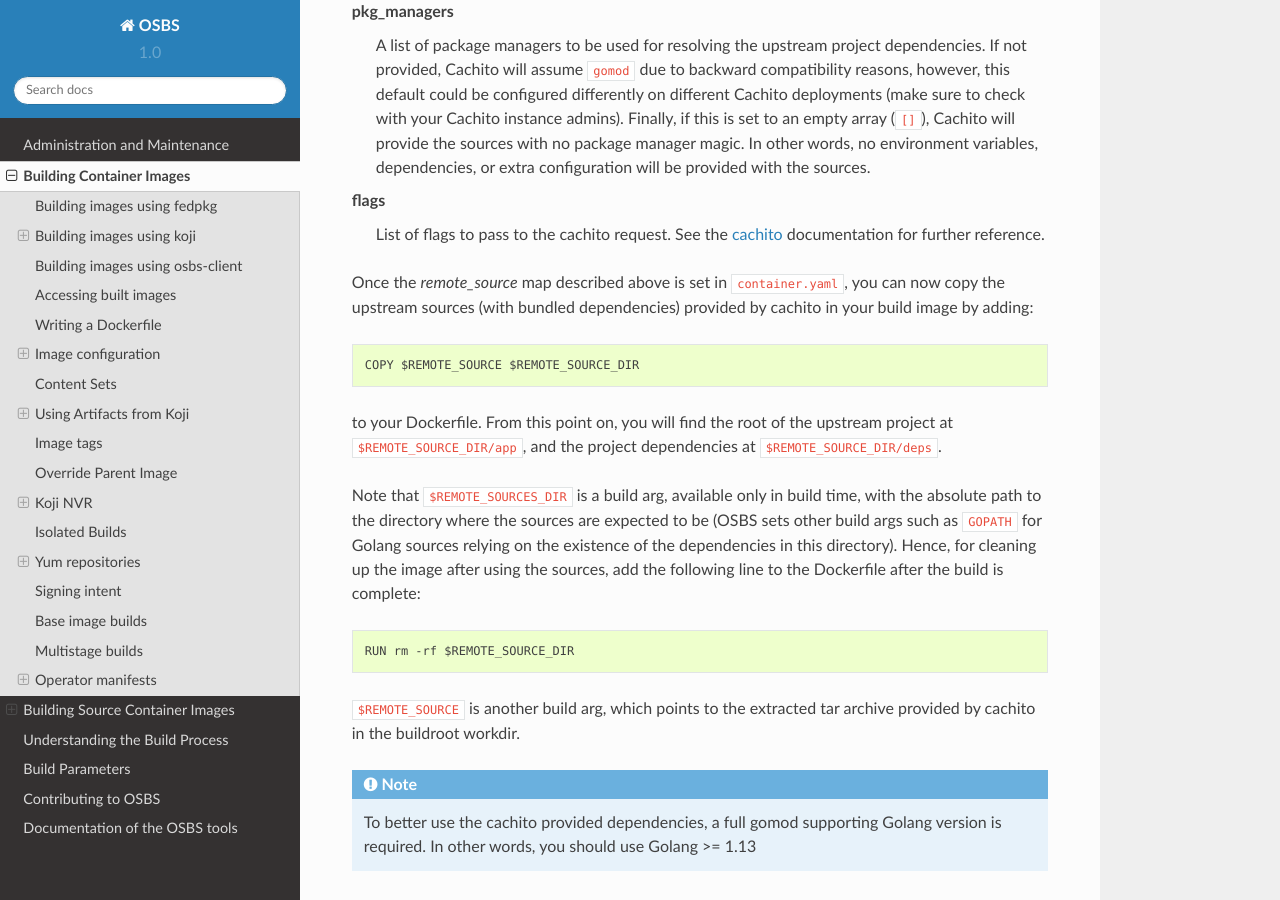
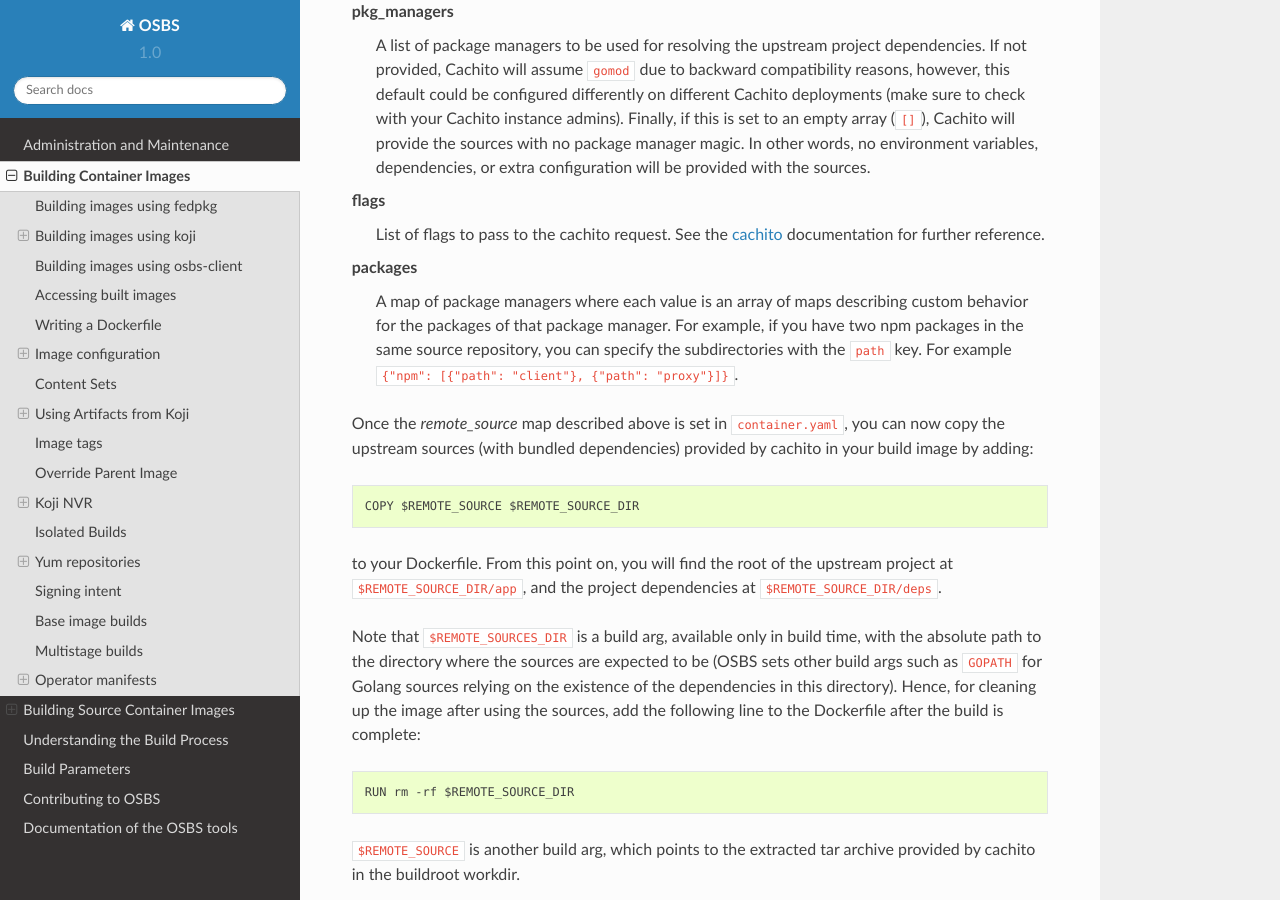
Before and after one commit to containerbuildsystem/osbs-docs, a Sphinx documentation site: the page built from docs/users.rst, in a window 1280 px wide and 900 px high, scrolled down 13081 px. Built offline with Sphinx 7.4.7 and the Read the Docs theme 2.0.0, drawn with Linux system fonts in a browser that asks for light colours.

Commit message:
Add documentation for the Cachito packages parameter
Relates to CLOUDBLD-1598

Signed-off-by: mprahl <mprahl@users.noreply.github.com>

```diff
--- a/docs/users.rst
+++ b/docs/users.rst
@@ -685,6 +685,13 @@ pkg_managers
 flags
   List of flags to pass to the cachito request. See the cachito_ documentation
   for further reference.
+
+packages
+  A map of package managers where each value is an array of maps describing
+  custom behavior for the packages of that package manager. For example,
+  if you have two npm packages in the same source repository, you can specify
+  the subdirectories with the ``path`` key. For example
+  ``{"npm": [{"path": "client"}, {"path": "proxy"}]}``.
 
 Once the `remote_source` map described above is set in ``container.yaml``, you
 can now copy the upstream sources (with bundled dependencies) provided by
```
